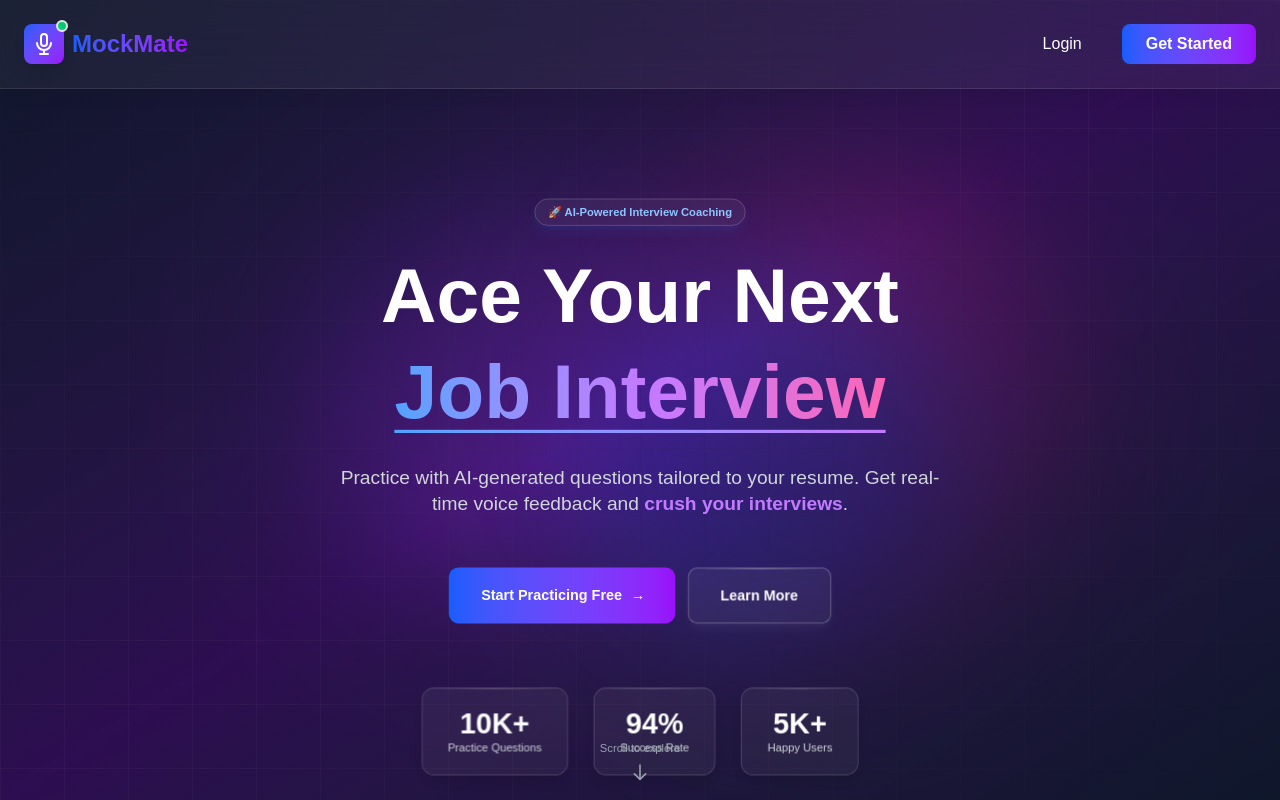
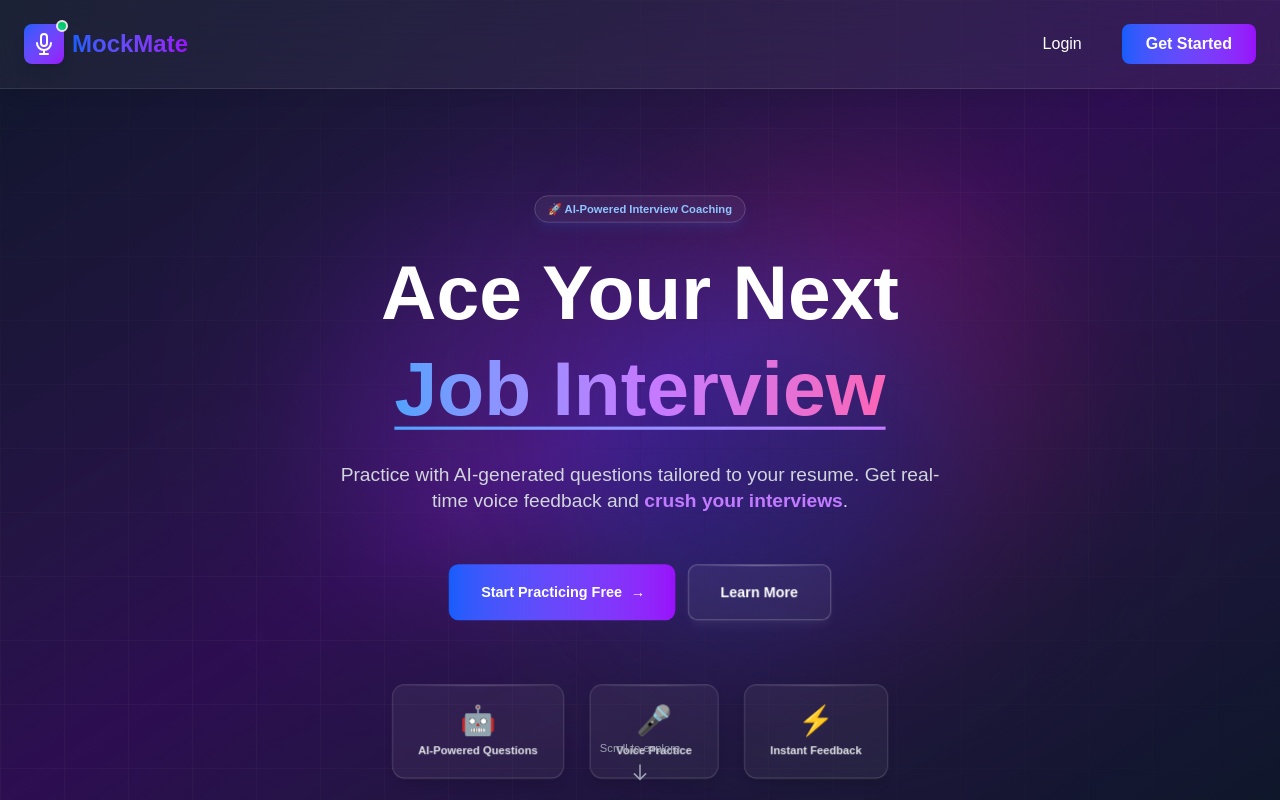
Before and after one commit to tanviriss/MockMate, a Next.js app in the folder frontend/: page / in a window 1280 px wide. Shown: the top 800 px of the page. Built offline with nearby package versions, Linux system fonts and the light colour scheme.

Commit message:
fixed some buttons

```diff
--- a/frontend/app/page.tsx
+++ b/frontend/app/page.tsx
@@ -190,7 +190,7 @@ export default function Home() {
             </motion.button>
           </motion.div>
 
-          {/* Stats */}
+          {/* Key Features */}
           <motion.div
             initial={{ opacity: 0, y: 20 }}
             animate={{ opacity: 1, y: 0 }}
@@ -198,12 +198,12 @@ export default function Home() {
             className="flex flex-wrap justify-center gap-8 pt-12"
           >
             {[
-              { label: 'Practice Questions', value: '10K+' },
-              { label: 'Success Rate', value: '94%' },
-              { label: 'Happy Users', value: '5K+' }
-            ].map((stat, i) => (
+              { label: 'AI-Powered Questions', icon: '🤖' },
+              { label: 'Voice Practice', icon: '🎤' },
+              { label: 'Instant Feedback', icon: '⚡' }
+            ].map((feature, i) => (
               <motion.div
-                key={stat.label}
+                key={feature.label}
                 initial={{ opacity: 0, scale: 0.5 }}
                 animate={{ opacity: 1, scale: 1 }}
                 transition={{ duration: 0.5, delay: 1.6 + i * 0.1 }}
@@ -212,8 +212,8 @@ export default function Home() {
               >
                 <div className="absolute inset-x-0 top-0 h-px bg-gradient-to-r from-transparent via-white/30 to-transparent" />
                 <div className="absolute inset-0 bg-gradient-to-br from-white/5 to-transparent opacity-0 group-hover:opacity-100 transition-opacity" />
-                <div className="relative text-3xl md:text-4xl font-bold text-white">{stat.value}</div>
-                <div className="relative text-sm text-gray-300">{stat.label}</div>
+                <div className="relative text-4xl mb-2">{feature.icon}</div>
+                <div className="relative text-sm font-semibold text-gray-200">{feature.label}</div>
               </motion.div>
             ))}
           </motion.div>
```
